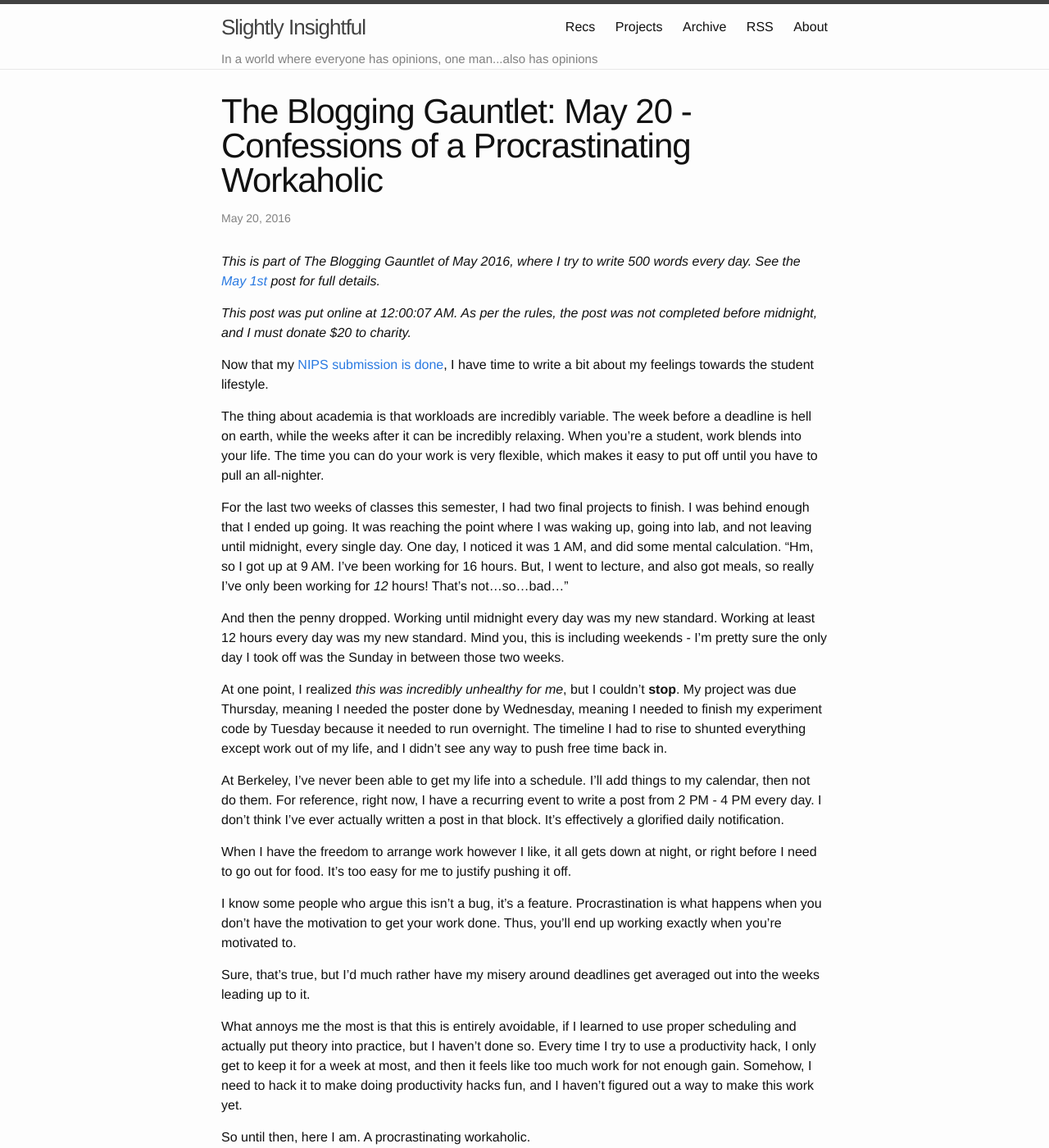
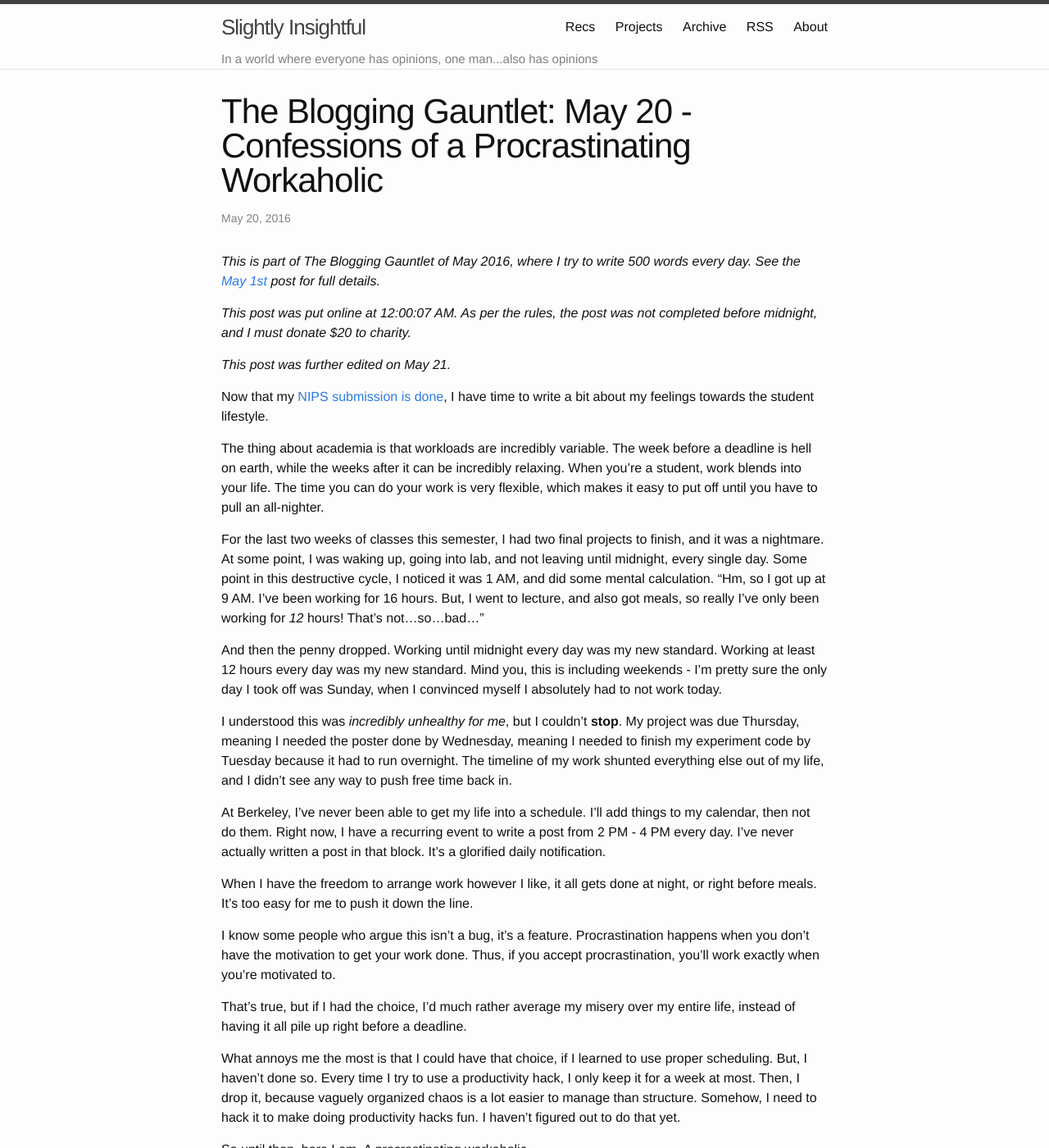
Before and after one commit to alexirpan/alexirpan.github.io, a Jekyll site: the page built from _posts/may2016/2016-05-20-may-20.markdown, in a window 1280 px wide and 1400 px high. Shown: the whole window at 82% size. Built offline with Jekyll 4.4.1, drawn with Linux system fonts in a browser that asks for light colours.

Commit message:
Editing the May 20 post to be not so obviously terrible

```diff
--- a/_posts/may2016/2016-05-20-may-20.markdown
+++ b/_posts/may2016/2016-05-20-may-20.markdown
@@ -9,7 +9,9 @@
 *This post was put online at 12:00:07 AM. As per the rules, the post was not
 completed before midnight, and I must donate $20 to charity.*
 
-Now that my [NIPS submission is done]({% post_url 2016-05-20-may-20 %}), I have
+*This post was further edited on May 21.*
+
+Now that my [NIPS submission is done]({% post_url 2016-05-19-may-19 %}), I have
 time to write a bit about my feelings towards the student lifestyle.
 
 The thing about academia is that workloads are incredibly variable. The week
@@ -19,47 +21,47 @@
 to pull an all-nighter.
 
 For the last two weeks of classes this semester, I had two final projects
-to finish. I was behind enough that I ended up going. It was reaching
-the point where I was waking up, going into lab, and not leaving until midnight,
-every single day. One day, I noticed it was 1 AM, and did some mental
+to finish, and it was a nightmare. At some point,
+I was waking up, going into lab, and not leaving until midnight,
+every single day. Some point in this destructive cycle, I noticed it was 1 AM, and did some mental
 calculation. "Hm, so I got up at 9 AM. I've been working for 16 hours. But,
 I went to lecture, and also got meals, so really I've only been working
 for *12* hours! That's not...so...bad..."
 
 And then the penny dropped. Working until midnight every day was my new standard.
 Working at least 12 hours every day was my new standard. Mind you, this is
-including weekends - I'm pretty sure the only day I took off was the Sunday
-in between those two weeks.
+including weekends - I'm pretty sure the only day I took off was Sunday,
+when I convinced myself I absolutely had to not work today.
 
-At one point, I realized *this was incredibly unhealthy for me*, but I
+I understood this was *incredibly unhealthy for me*, but I
 couldn't **stop**. My project was due Thursday, meaning I needed the poster
 done by Wednesday, meaning I needed to finish my experiment code by Tuesday
-because it needed to run overnight. The timeline I had to rise to shunted
-everything except work out of my life, and I didn't see any way to push free time
+because it had to run overnight. The timeline of my work shunted
+everything else out of my life, and I didn't see any way to push free time
 back in.
 
 At Berkeley, I've never been able to get my life into a schedule. I'll add
-things to my calendar, then not do them. For reference, right now, I have
-a recurring event to write a post from 2 PM - 4 PM every day. I don't think
-I've ever actually written a post in that block. It's effectively a glorified
+things to my calendar, then not do them. Right now, I have
+a recurring event to write a post from 2 PM - 4 PM every day. I've never
+actually written a post in that block. It's a glorified
 daily notification.
 
-When I have the freedom to arrange work however I like, it all gets down at
-night, or right before I need to go out for food. It's too easy for me
-to justify pushing it off.
+When I have the freedom to arrange work however I like, it all gets done at
+night, or right before meals. It's too easy for me to push it down the line.
 
 I know some people who argue this isn't a bug, it's a feature. Procrastination
-is what happens when you don't have the motivation to get your work done.
-Thus, you'll end up working exactly when you're motivated to.
+happens when you don't have the motivation to get your work done.
+Thus, if you accept procrastination, you'll work exactly when you're motivated to.
 
-Sure, that's true, but I'd much rather have my misery around deadlines get
-averaged out into the weeks leading up to it.
+That's true, but if I had the choice, I'd much rather average my misery over
+my entire life, instead of having it all pile up right before a deadline.
 
-What annoys me the most is that this is entirely avoidable, if I learned to use
-proper scheduling and actually put theory into practice, but I haven't done so.
-Every time I try to use a productivity hack, I only get to keep it for a week
-at most, and then it feels like too much work for not enough gain. Somehow,
-I need to hack it to make doing productivity hacks fun, and I haven't figured
-out a way to make this work yet.
+What annoys me the most is that I could have that choice, if I learned to use
+proper scheduling. But, I haven't done so.
+Every time I try to use a productivity hack, I only keep it for a week
+at most. Then, I drop it, because vaguely organized chaos is a lot easier to
+manage than structure. Somehow, I need to hack it to make doing
+productivity hacks fun. I haven't figured
+out to do that yet.
 
 So until then, here I am. A procrastinating workaholic.
```
